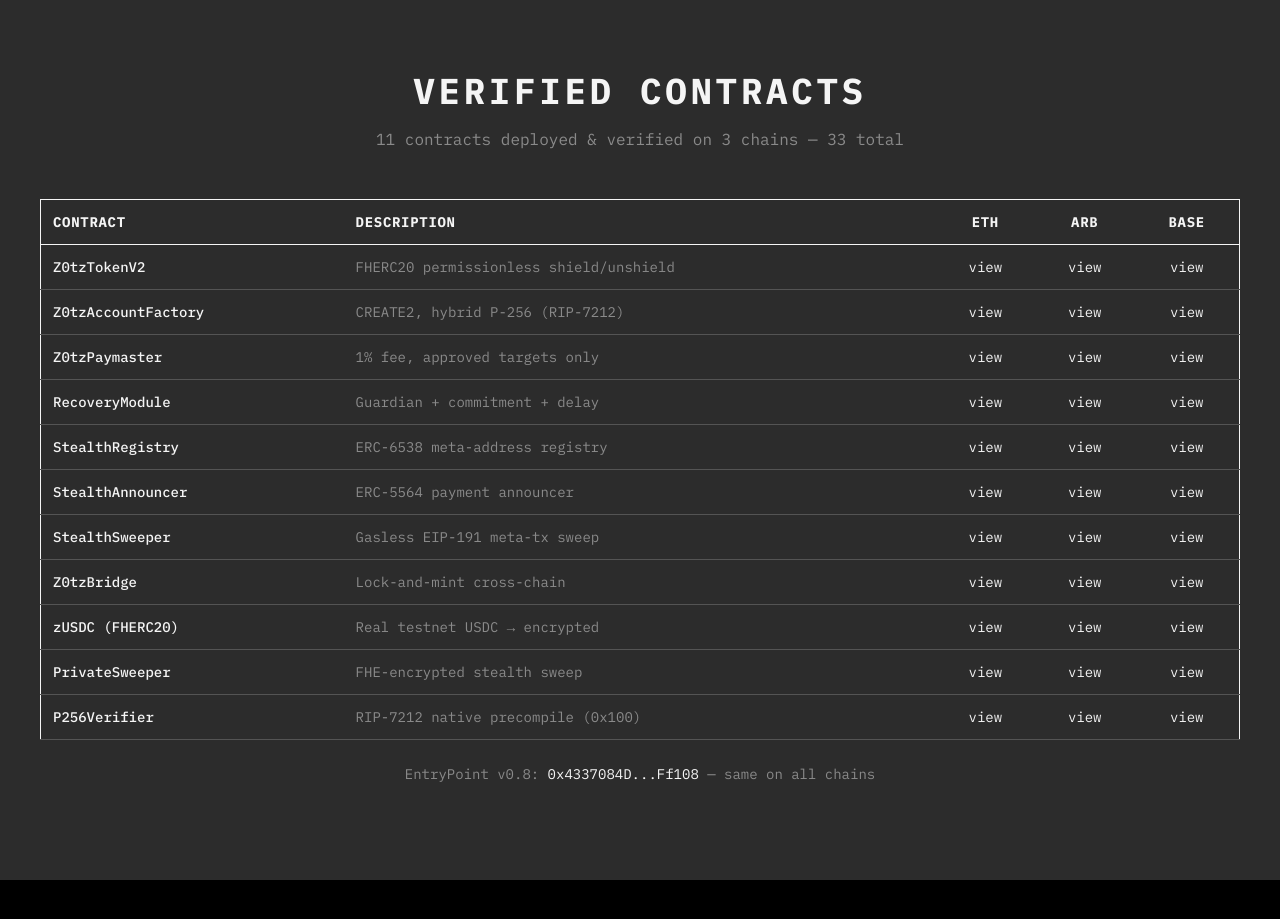
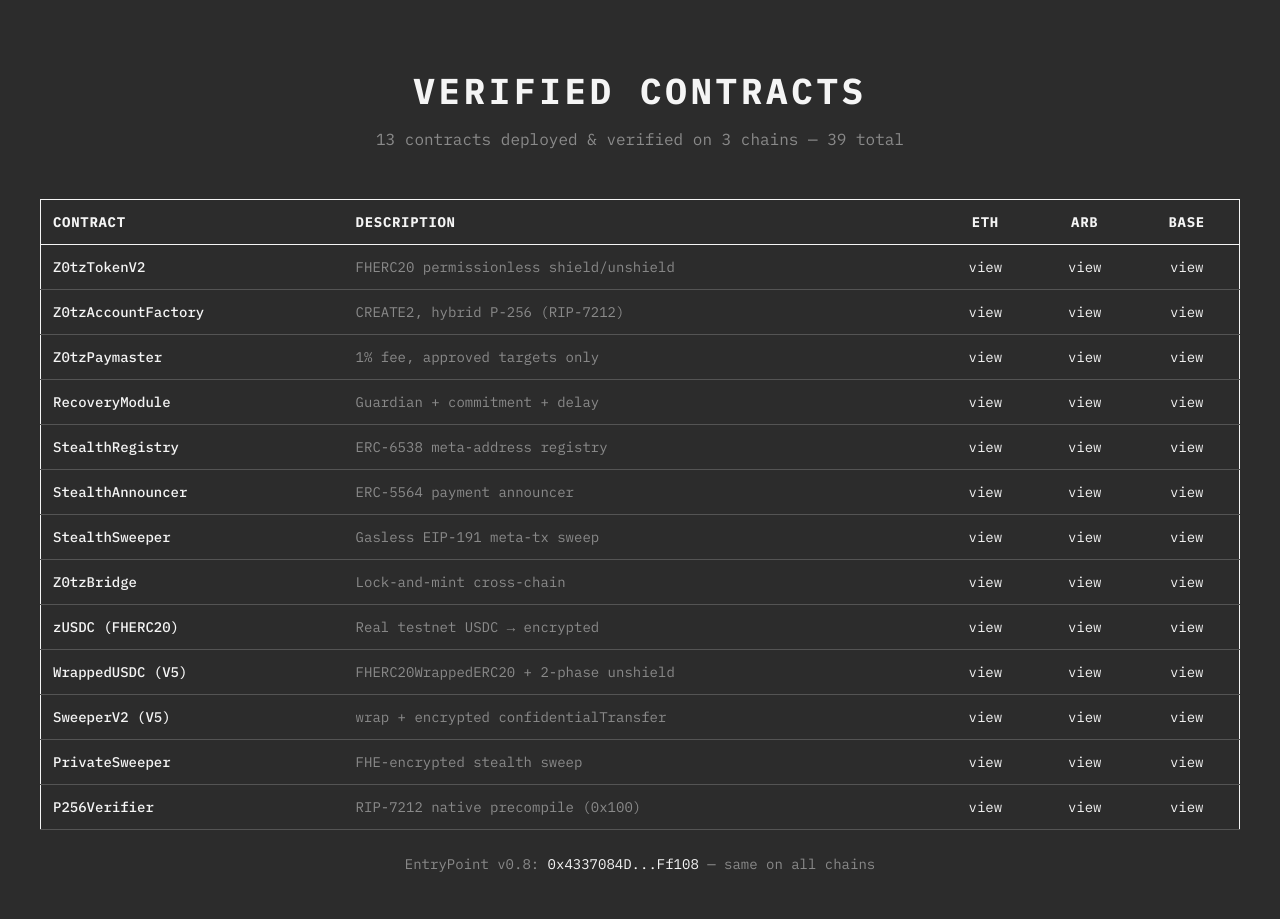
Before and after one commit to 0xOucan/z0tzLandingPage, a Next.js app: page / in a window 1280 px wide. Shown: the part 4320-5239 px from the top of the page. Built offline with nearby package versions, Linux system fonts and the light colour scheme.

Commit message:
Add V5 contracts: WrappedUSDC + SweeperV2 (39 total verified)
Co-Authored-By: Claude Opus 4.6 (1M context) <noreply@anthropic.com>

```diff
--- a/components/z0tz/contracts-section.tsx
+++ b/components/z0tz/contracts-section.tsx
@@ -65,6 +65,20 @@ const contracts = [
     base: "https://sepolia.basescan.org/address/0x7A80aaedaeE4e99Fd53A010fDf7027A72CC659De#code",
   },
   {
+    name: "WrappedUSDC (V5)",
+    description: "FHERC20WrappedERC20 + 2-phase unshield",
+    eth: "https://sepolia.etherscan.io/address/0x9B9A246ae9062F8dbB432941Eaaa5A72Bad432B8#code",
+    arb: "https://sepolia.arbiscan.io/address/0x7dA841679F9cCbd0f282BBe62c2f5df1079ffAf5#code",
+    base: "https://sepolia.basescan.org/address/0x716C209AB3efD01ED426CfBC603FFbF150c7F862#code",
+  },
+  {
+    name: "SweeperV2 (V5)",
+    description: "wrap + encrypted confidentialTransfer",
+    eth: "https://sepolia.etherscan.io/address/0x51ac05F1caA7B501073A0D169DA7f93Db60209A3#code",
+    arb: "https://sepolia.arbiscan.io/address/0x29CaE5CA25F0D7BA0e2260B15495Eb0667eF52EB#code",
+    base: "https://sepolia.basescan.org/address/0x4ACEB142CE32350ba85Be29cfe31a3a41C868C23#code",
+  },
+  {
     name: "PrivateSweeper",
     description: "FHE-encrypted stealth sweep",
     eth: "https://sepolia.etherscan.io/address/0x0F525f0989faCeD5f891b13DB646e4A2B3Fad91D#code",
@@ -88,7 +102,7 @@ export function ContractsSection() {
           Verified Contracts
         </h2>
         <p className="text-center text-muted-foreground mb-12">
-          11 contracts deployed &amp; verified on 3 chains — 33 total
+          13 contracts deployed &amp; verified on 3 chains — 39 total
         </p>
 
         <div className="overflow-x-auto">
```
